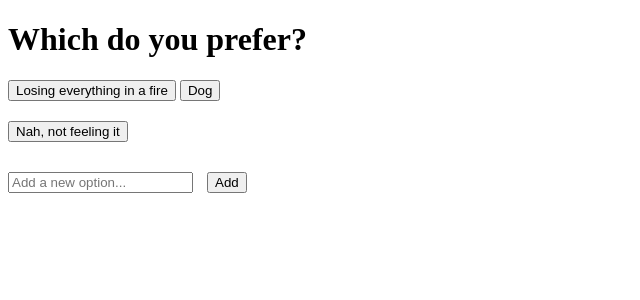
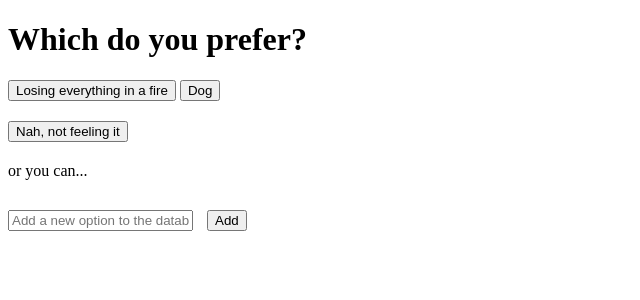
Before and after one commit to phgubbins/thisorthat, a Flask app: page / in a window 1280 px wide. Shown: the top 300 px of the page, without its empty margins (0-640 px from the left). Run offline with Flask 3, Linux system fonts and the light colour scheme; data comes from the database, SQL or seed files in the repository.

Commit message:
Updated HTML file

```diff
--- a/templates/index.html
+++ b/templates/index.html
@@ -25,8 +25,10 @@
     <button id="option2">Loading...</button>
     <button id="nahButton">Nah, not feeling it</button>
 
+    <p>or you can...</p>
+
     <div id="userAddOption">
-        <input type="text" id="addOptionInput" placeholder="Add a new option...">
+        <input type="text" id="addOptionInput" placeholder="Add a new option to the database...">
         <button onclick="addNewOption()">Add</button>
     </div>
 
```
